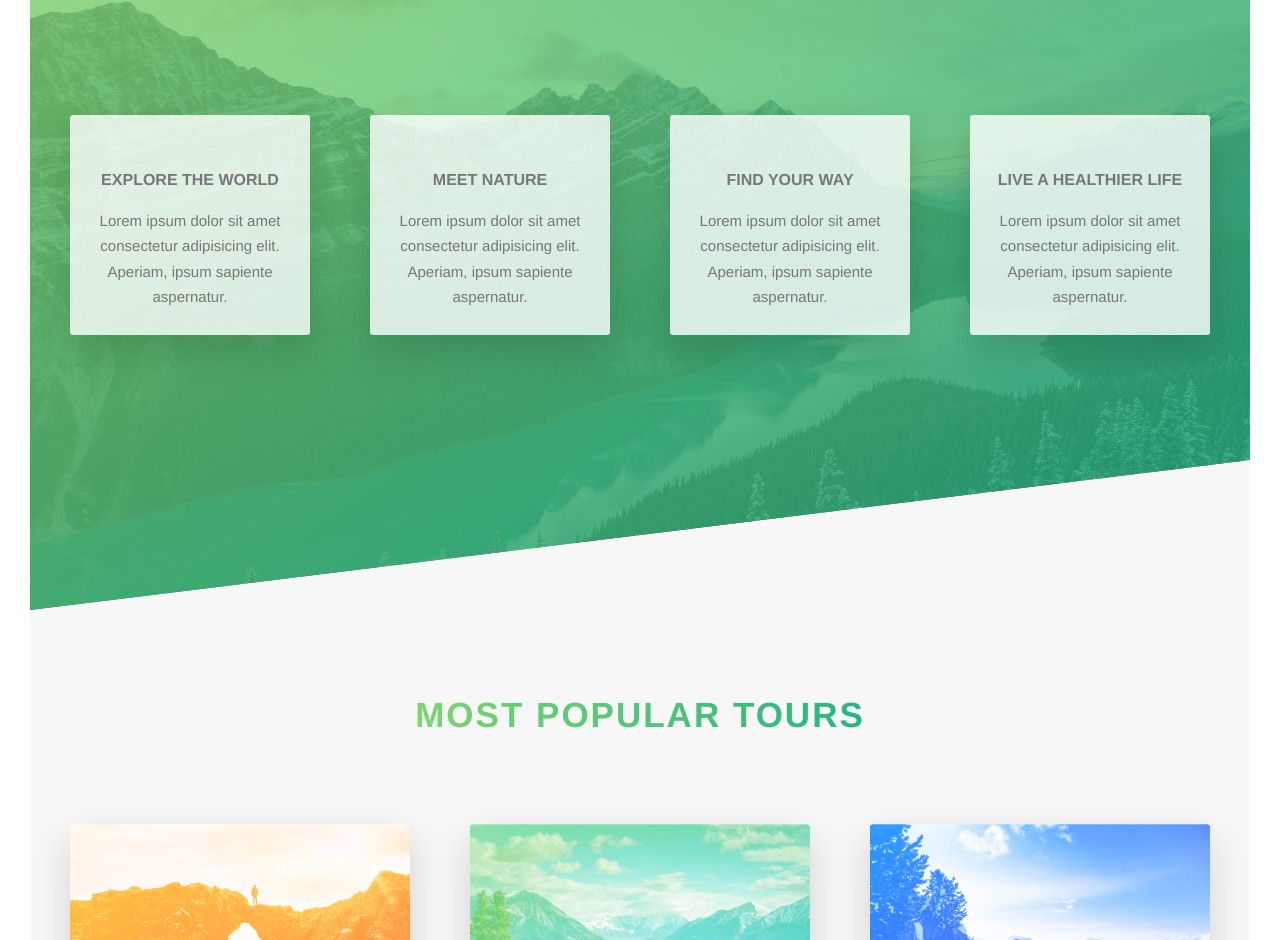
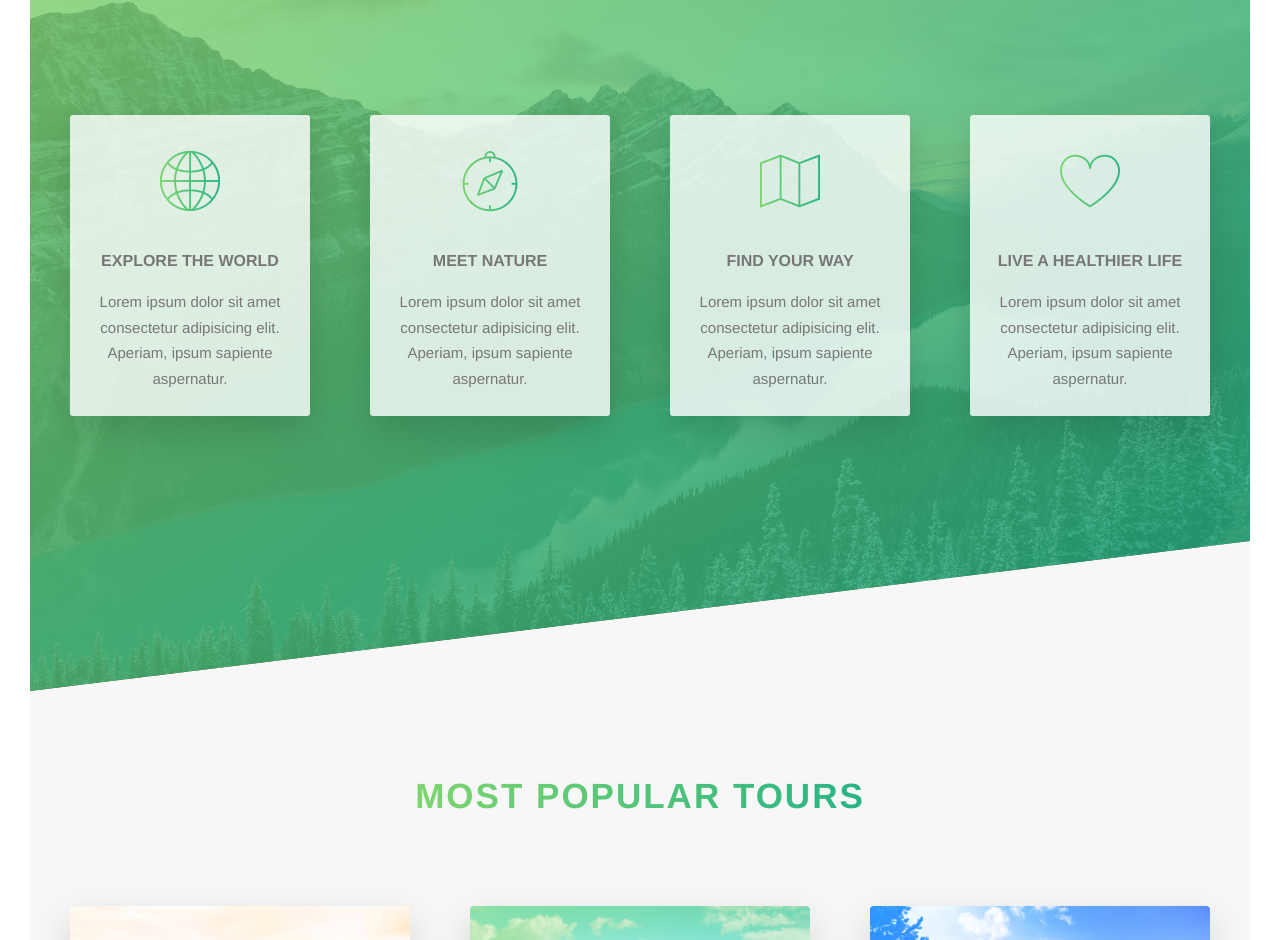
Before and after one commit to Quick-Developer/Travel-Agency, a website: page docs/index.html in a window 1280 px wide. Shown: the part 1588-2528 px from the top of the page. Drawn offline with nearby package versions, Linux system fonts and the light colour scheme.

Commit message:
add link

```diff
--- a/docs/index.html
+++ b/docs/index.html
@@ -8,7 +8,7 @@
     <script src="https://ajax.googleapis.com/ajax/libs/jquery/3.4.1/jquery.min.js"></script>
     <link href="https://fonts.googleapis.com/css?family=Lato:100,300,400,700,900" rel="stylesheet" />
 
-    <!-- <link rel="stylesheet" href="css/icon-font.css" /> -->
+    <link rel="stylesheet" href="css/icon-font.css" />
     <link rel="stylesheet" href="css/main.min.css" />
     <link rel="shortcut icon" type="image/png" href="img/favicon.png" />
 
```
